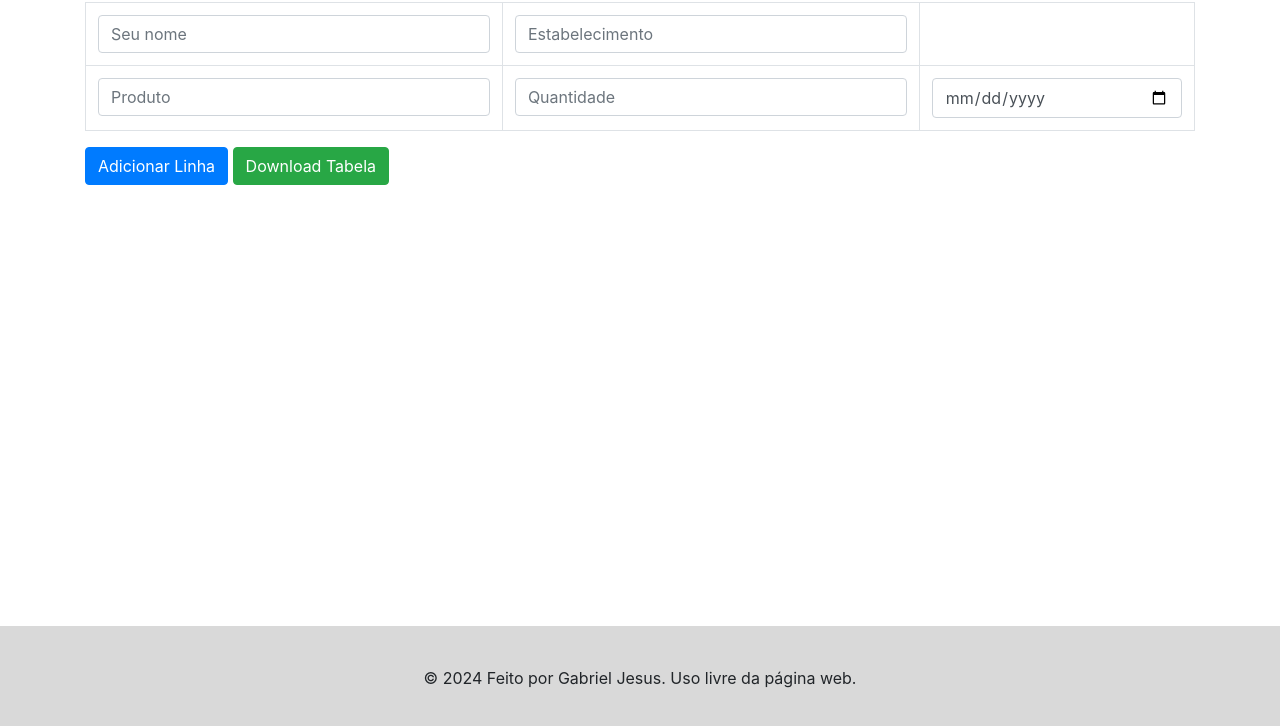
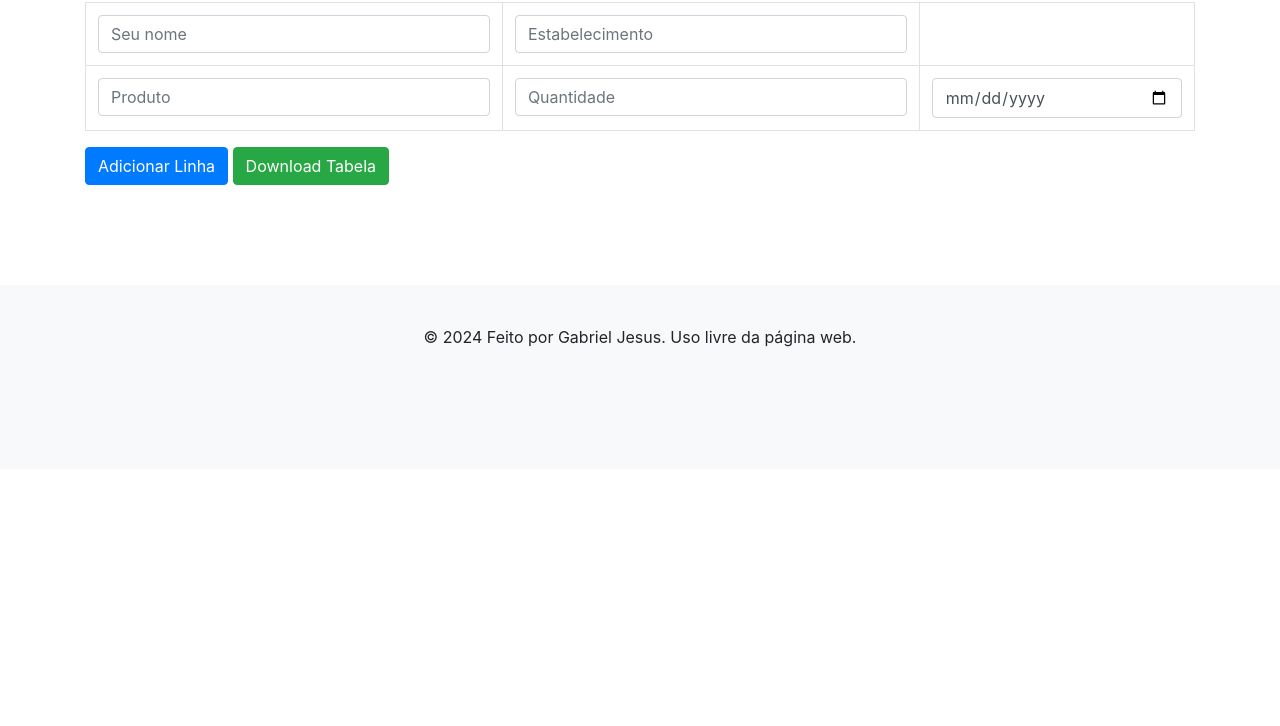
Before and after one commit to GeniusJoyTech/ControleDeValidade, a plain HTML site: page index.html in a window 1280 px wide. Shown: the part 74-800 px from the top of the page. Drawn offline with nearby package versions, Linux system fonts and the light colour scheme.

Commit message:
Update index.html
Atualização da plataforma

```diff
--- a/index.html
+++ b/index.html
@@ -12,12 +12,11 @@
         }
         .container {
             margin-top: 20px;
+            margin-bottom: 100px; /* Ajuste de margem inferior para evitar que o rodapé sobreponha o conteúdo */
         }
         footer {
-            background-color: #d9d9d9;
+            background-color: #f8f9fa;
             padding: 20px 0;
-            position: fixed;
-            bottom: 0;
             width: 100%;
         }
     </style>
@@ -35,7 +34,7 @@
             <tr>
                 <td><input type="text" class="coluna form-control" name="Produto" placeholder="Produto"></td>
                 <td><input type="number" class="coluna form-control" name="Quantidade" placeholder="Quantidade"></td>
-                <td><input type="date" class="coluna form-control" name="Validade" placeholder="Validade"></td>
+                <td><input type="date" class="coluna form-control" name="Validade" placeholder="25/06/1998"></td>
             </tr>
         </table>
 
```
